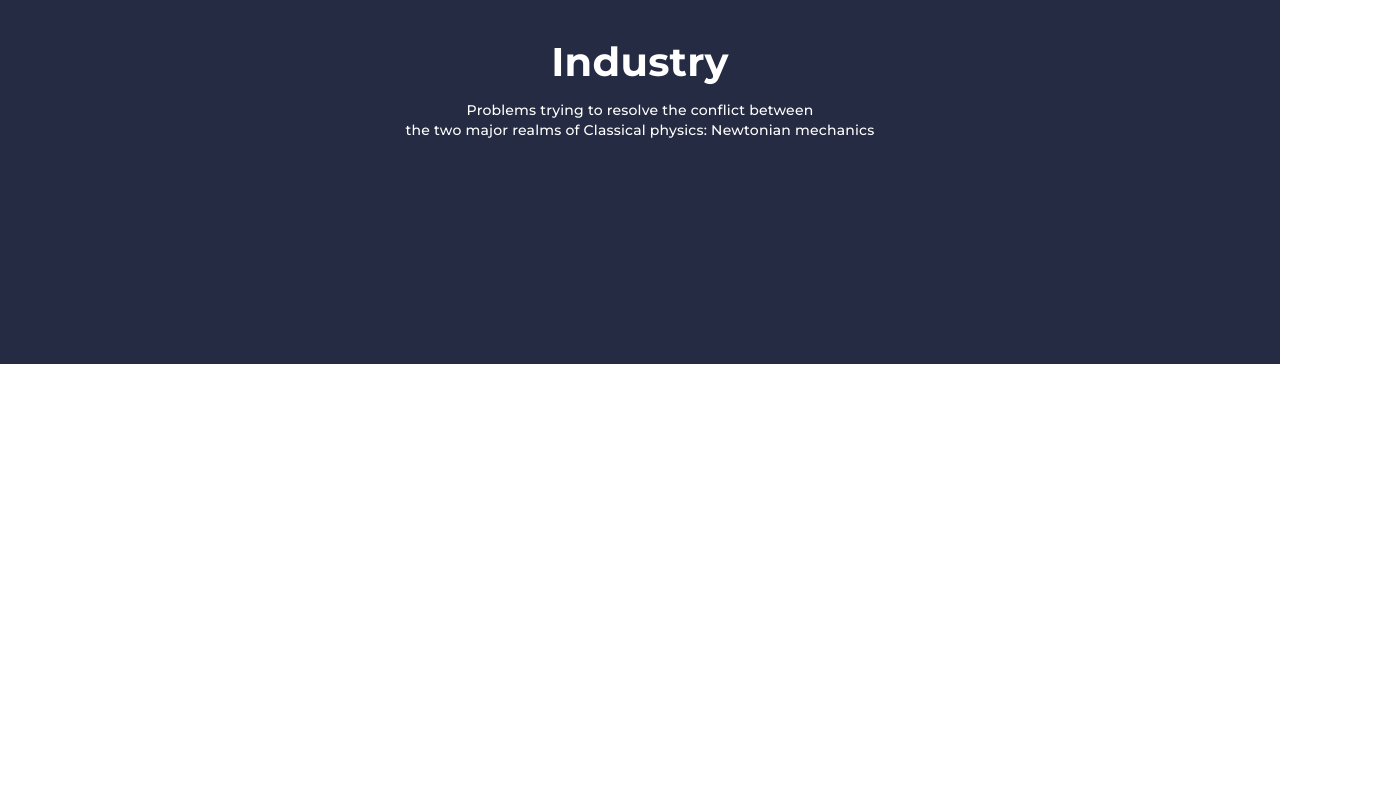
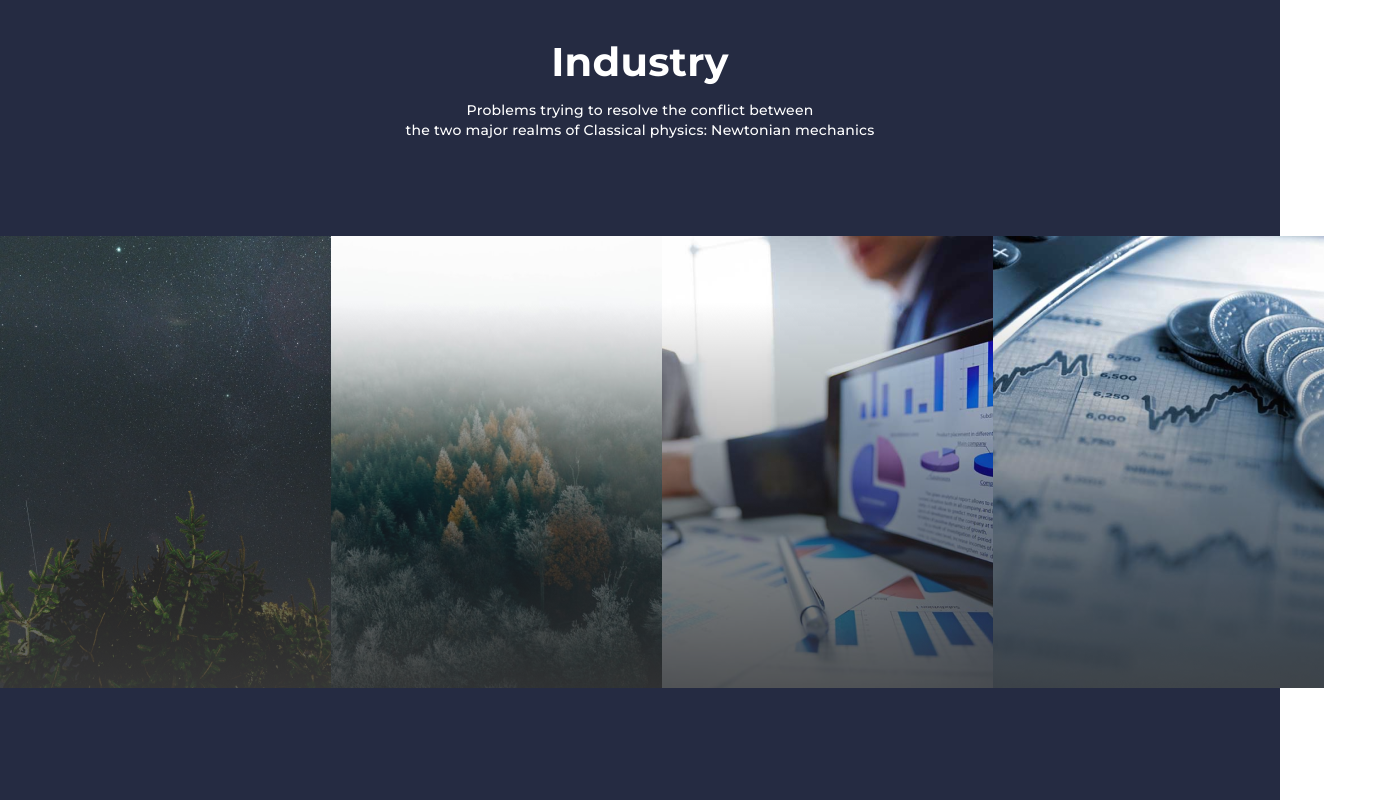
Before and after one commit to SergSvet87/Insurance_Service, a plain HTML site: page index.html in a window 1280 px wide. Shown: the part 749-1549 px from the top of the page, 1377 px wide, since content can reach past the window. Before the commit the page ends 1113 px from the top, so only its background shows below. Drawn offline with Linux system fonts and the light colour scheme.

Commit message:
https://github.com/SergSvet87/Insurance_Service.git

```diff
--- a/index.html
+++ b/index.html
@@ -84,7 +84,7 @@ the two major realms of Classical physics: Newtonian mechanics
             <!-- Gallery start -->
             <div class="gallery">
                 <div class="gallery_item">
-                    <img src=".//images/img/bg-cover_2.png" alt=""></item>
+                    <img src="./images/img/bg-cover_2.png" alt=""></item>
                     <div class="gallery_item_abc">
                         <p class="gallery_text">
                             Life Tips From Top Ten Adventure Travelers
@@ -95,7 +95,7 @@ the two major realms of Classical physics: Newtonian mechanics
                     </div>
                 </div>
                 <div class="gallery_item">
-                    <img src=".//images/img/bg-cover_1.png" alt="">
+                    <img src="./images/img/bg-cover_1.png" alt="">
                     <div class="gallery_item_abc">
                         <p class="gallery_text">
                             Life Tips From Top Ten Adventure Travelers
@@ -106,7 +106,7 @@ the two major realms of Classical physics: Newtonian mechanics
                     </div>
                 </div>
                 <div class="gallery_item">
-                    <img src=".//images/img/bg-cover.png" alt="">
+                    <img src="./images/img/bg-cover.png" alt="">
                     <div class="gallery_item_abc">
                         <p class="gallery_text">
                             Life Tips From Top Ten Adventure Travelers
@@ -117,7 +117,7 @@ the two major realms of Classical physics: Newtonian mechanics
                     </div>
                 </div>
                 <div class="gallery_item">
-                    <img src=".//images/img/bg-cover_3.png" alt="">
+                    <img src="./images/img/bg-cover_3.png" alt="">
                     <div class="gallery_item_abc">
                         <p class="gallery_text">
                             Life Tips From Top Ten Adventure Travelers
```
